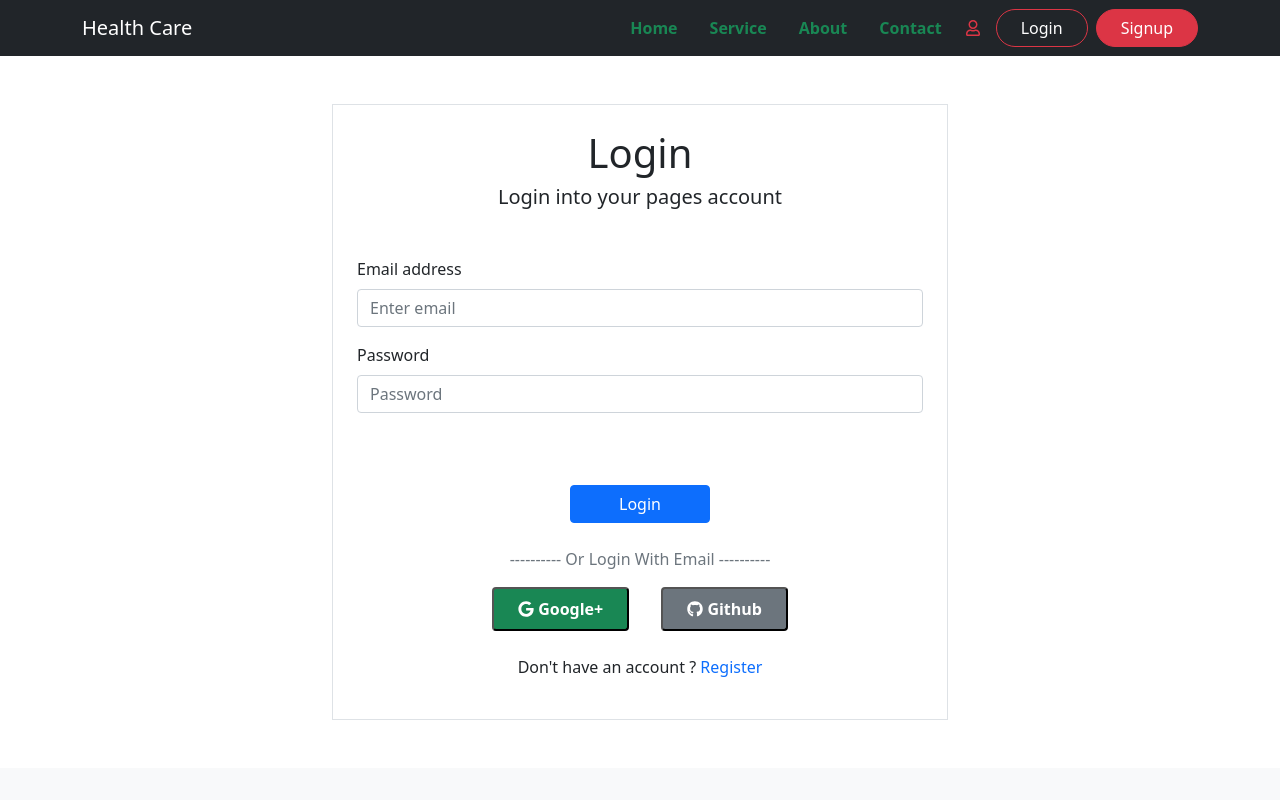
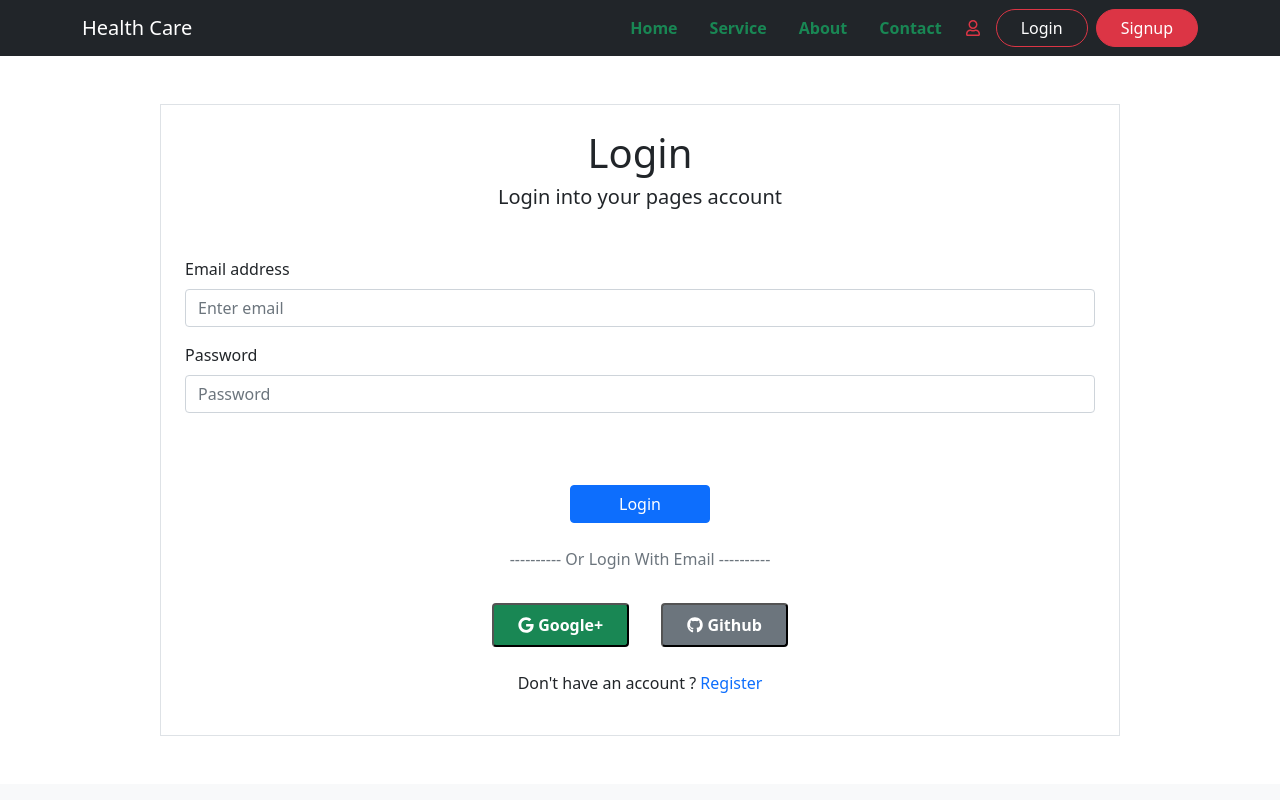
Before and after one commit to sifat-fahimul/assignment-10-health-care-, a React (Create React App) app: page /login in a window 1280 px wide. Shown: the top 800 px of the page. Built offline with nearby package versions, Linux system fonts and the light colour scheme; no server answers.

Commit message:
login register responsive

```diff
--- a/src/pages/Login/Login.js
+++ b/src/pages/Login/Login.js
@@ -48,8 +48,9 @@ const Login = () => {
     }
 
     return (
-        <div className='container text-center py-5  w-50'>
-            <div className="border p-4 ">
+        <div className='container text-center py-5  w-75'>
+            <div className="row">
+                <div className="border p-4 col-12 ">
                     <h1>Login</h1>
                     <h5>Login into your pages account</h5>
                     <p className='text-danger'>{error}</p>
@@ -69,9 +70,10 @@ const Login = () => {
                     </Form>
                     <button onClick={handleLoginEmail} className='btn btn-primary px-5 my-4'>Login</button><br />
                     <p className=' text-muted'> ----------  Or Login With Email  ----------</p>
-                <button className='bg-success text-white fw-bold px-4 py-2 mx-3 rounded' onClick={handleLogin}> <span>{googleIcon}</span> Google+</button>
+                    <button className='bg-success text-white fw-bold px-4 py-2 my-3 mx-3 rounded' onClick={handleLogin}> <span>{googleIcon}</span> Google+</button>
                     <button className='bg-secondary mx-3 text-white fw-bold px-4 py-2 rounded mb-4' onClick={handleLoginGit}> <span>{githubIcon}</span> Github</button>
                     <p>Don't have an account ? <Link className='text-decoration-none' to='/register'>Register</Link></p>
+                </div>
             </div>
 
         </div>
--- a/src/pages/Register/Register.js
+++ b/src/pages/Register/Register.js
@@ -29,8 +29,9 @@ const Register = () => {
 
 
     return (
-        <div className='container w-50 text-center py-5'>
-            <div className="border p-4 ">
+        <div className='container w-75 text-center py-5'>
+            <div className="row">
+                <div className="border p-4 col-12">
                     <h1>Register</h1>
                     <h5>Create an account</h5>
                     <p className='text-danger'>{error}</p>
@@ -57,6 +58,7 @@ const Register = () => {
 
                     <p>Have an account ? <Link className='text-decoration-none' to='/login'>Login</Link></p>
                 </div>
+            </div>
         </div >
     );
 };
```
Also changed, not shown: 1 other file (tests, documents, lock files or other folders). Lines whose indentation alone changed are shown as unchanged.
